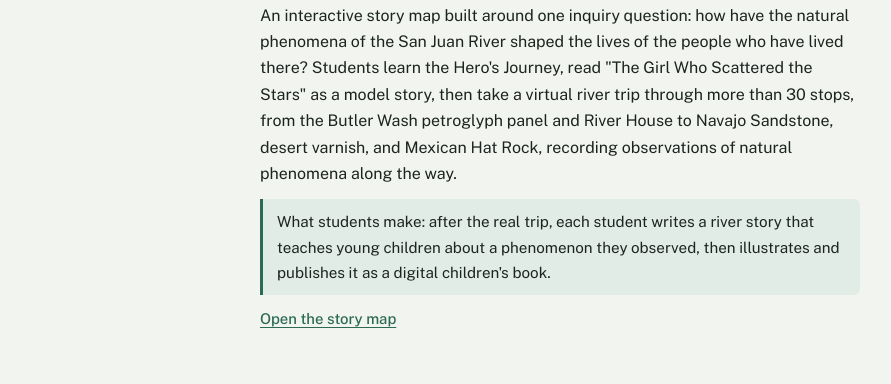
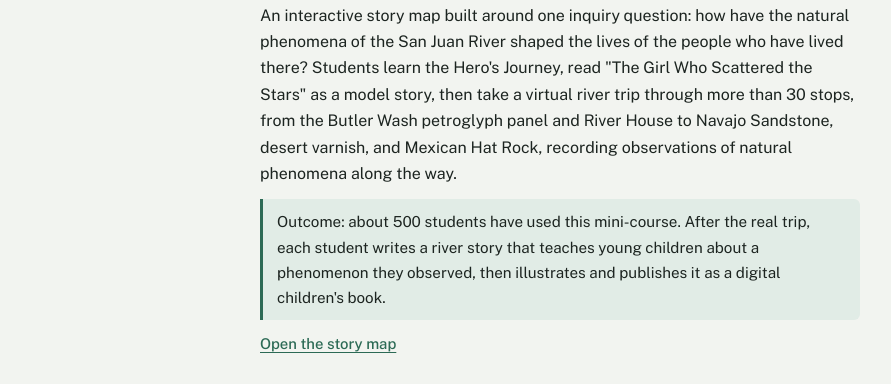
Before and after one commit to baggaleystu/beoutside-site, a plain HTML site: page portfolio/index.html in a window 1280 px wide. Shown: the part 8133-8517 px from the top of the page, without its empty margins (194-1085 px from the left). Drawn offline with nearby package versions, Linux system fonts and the light colour scheme.

Commit message:
Add files via upload

```diff
--- a/portfolio/index.html
+++ b/portfolio/index.html
@@ -271,7 +271,7 @@ figcaption{font-size:.8rem;color:var(--muted)}
         <h3>San Juan River Geo-Inquiry</h3>
         <figure><img class="shot" style="aspect-ratio:auto" src="img/sanjuan-storymap.jpg" alt="San Juan River Geo-Inquiry story map title page under a wide desert sky"><figcaption>The story map students use before, during, and after the trip.</figcaption></figure>
         <p>An interactive story map built around one inquiry question: how have the natural phenomena of the San Juan River shaped the lives of the people who have lived there? Students learn the Hero's Journey, read "The Girl Who Scattered the Stars" as a model story, then take a virtual river trip through more than 30 stops, from the Butler Wash petroglyph panel and River House to Navajo Sandstone, desert varnish, and Mexican Hat Rock, recording observations of natural phenomena along the way.</p>
-        <p class="role">What students make: after the real trip, each student writes a river story that teaches young children about a phenomenon they observed, then illustrates and publishes it as a digital children's book.</p>
+        <p class="role">Outcome: about 500 students have used this mini-course. After the real trip, each student writes a river story that teaches young children about a phenomenon they observed, then illustrates and publishes it as a digital children's book.</p>
         <div class="links"><a href="https://storymaps.arcgis.com/stories/20bd555dbfb64ba6b74fb9012dd1e643" target="_blank" rel="noopener">Open the story map</a></div>
       </div>
     </article>
```
